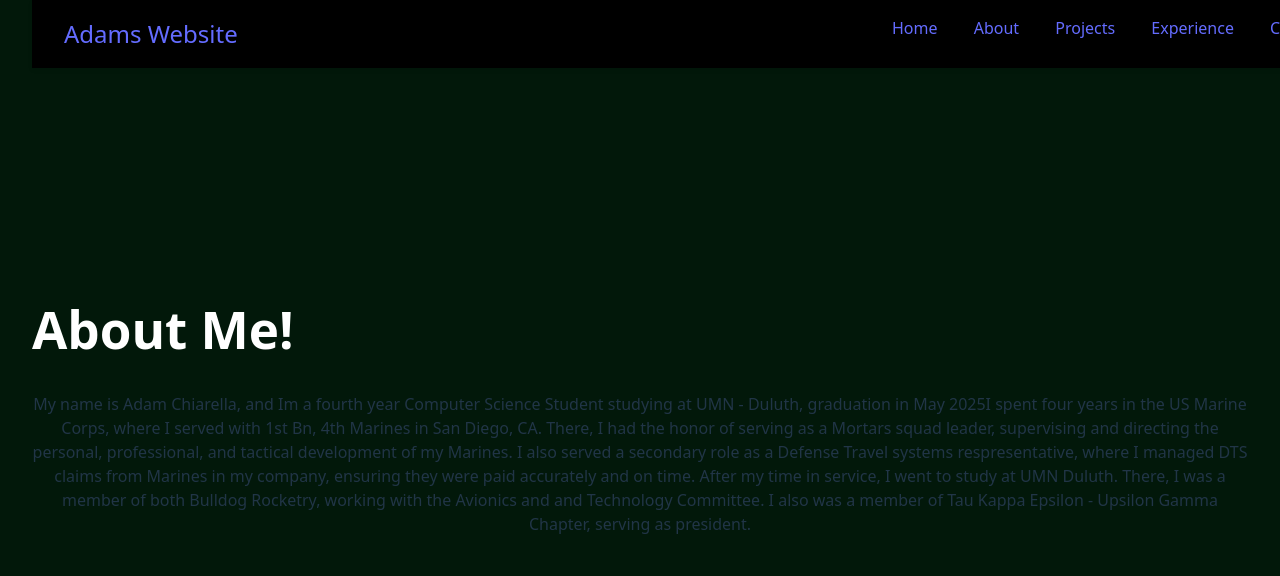
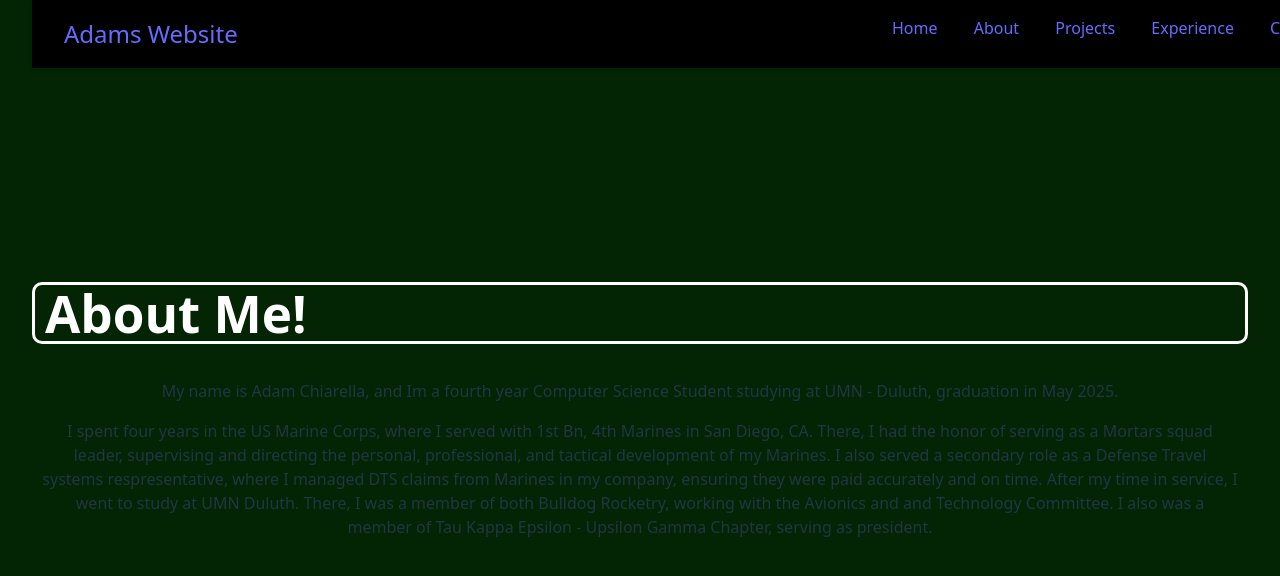
Before and after one commit to ajc32199/Personal-Website, a React (Vite) app: page /about in a window 1280 px wide. Shown: the top 576 px of the page. Built offline with nearby package versions, Linux system fonts and the light colour scheme.

Commit message:
more styling

```diff
--- a/package.json
+++ b/package.json
@@ -1,4 +1,5 @@
 {
+  "homepage": "http://ajc32199.github.io/personalwebsite",
   "name": "personalwebsite",
   "private": true,
   "version": "0.0.0",
@@ -7,7 +8,9 @@
     "dev": "vite",
     "build": "vite build",
     "lint": "eslint .",
-    "preview": "vite preview"
+    "preview": "vite preview",
+    "predeploy": "npm run build",
+    "deploy": "gh-pages -d dist"
   },
   "dependencies": {
     "personalwebsite": "file:",
@@ -24,6 +27,7 @@
     "eslint-plugin-react": "^7.37.4",
     "eslint-plugin-react-hooks": "^5.0.0",
     "eslint-plugin-react-refresh": "^0.4.19",
+    "gh-pages": "^6.3.0",
     "globals": "^15.15.0",
     "vite": "^6.2.0"
   }
--- a/src/App.jsx
+++ b/src/App.jsx
@@ -17,6 +17,9 @@ function App() {
         <Routes>
           <Route path="/" element={<Home />}></Route>
           <Route path="/about" element={<About />}></Route>
+          <Route path="/projects" element={<Projects />}></Route>
+          <Route path="/contact" element={<Contact />}></Route>
+          <Route path="/experience" element={<Experience />}></Route>
         </Routes>
       </main>
     </div>
--- a/src/css/About.css
+++ b/src/css/About.css
@@ -1,9 +1,17 @@
 body{
-    background-color: rgb(2, 24, 10);
+    background-color: rgb(3, 37, 3);
 }
 
 h1{
     color: white;
     text-align: left;
     margin-top: 3%;
+    border-style: solid;
+    padding-left: 10px;
+    border-radius: 10px;
 }
+
+p{
+    padding-left: 10px;
+    padding-right: 10px;
+}
--- a/src/css/Home.css
+++ b/src/css/Home.css
@@ -0,0 +1,8 @@
+h1{
+    color: white;
+    text-align: left;
+    margin-top: 3%;
+    border-style: solid;
+    padding-left: 10px;
+    border-radius: 10px;
+}
--- a/src/pages/About.jsx
+++ b/src/pages/About.jsx
@@ -4,11 +4,11 @@ function About() {
   return (
     <>
     <div>
-      <h1>About Me!</h1>
+      <h1 className='header-1'>About Me!</h1>
     </div>
     <div>
-      <p1>My name is Adam Chiarella, and Im a fourth year Computer Science Student studying at UMN - Duluth, graduation in May 2025</p1>
-      <p2>
+      <p1>My name is Adam Chiarella, and Im a fourth year Computer Science Student studying at UMN - Duluth, graduation in May 2025.</p1>
+      <p>
         I spent four years in the US Marine Corps, where I served with 1st Bn, 4th Marines in San Diego, CA. There, I had the honor
         of serving as a Mortars squad leader, supervising and directing the personal, professional, and tactical development of my Marines.
         I also served a secondary role as a Defense Travel systems respresentative, where I managed DTS claims from Marines in my company,
@@ -16,7 +16,7 @@ function About() {
 
         After my time in service, I went to study at UMN Duluth. There, I was a member of both Bulldog Rocketry, working with the Avionics and
         and Technology Committee. I also was a member of Tau Kappa Epsilon - Upsilon Gamma Chapter, serving as president.
-      </p2>
+      </p>
     </div>
     </>
   )
--- a/src/pages/Home.jsx
+++ b/src/pages/Home.jsx
@@ -1,4 +1,5 @@
 import React from 'react'
+import '../css/Home.css'
 
 function Home () {
   return (
```
Also changed, not shown: 1 other file (tests, documents, lock files or other folders).
